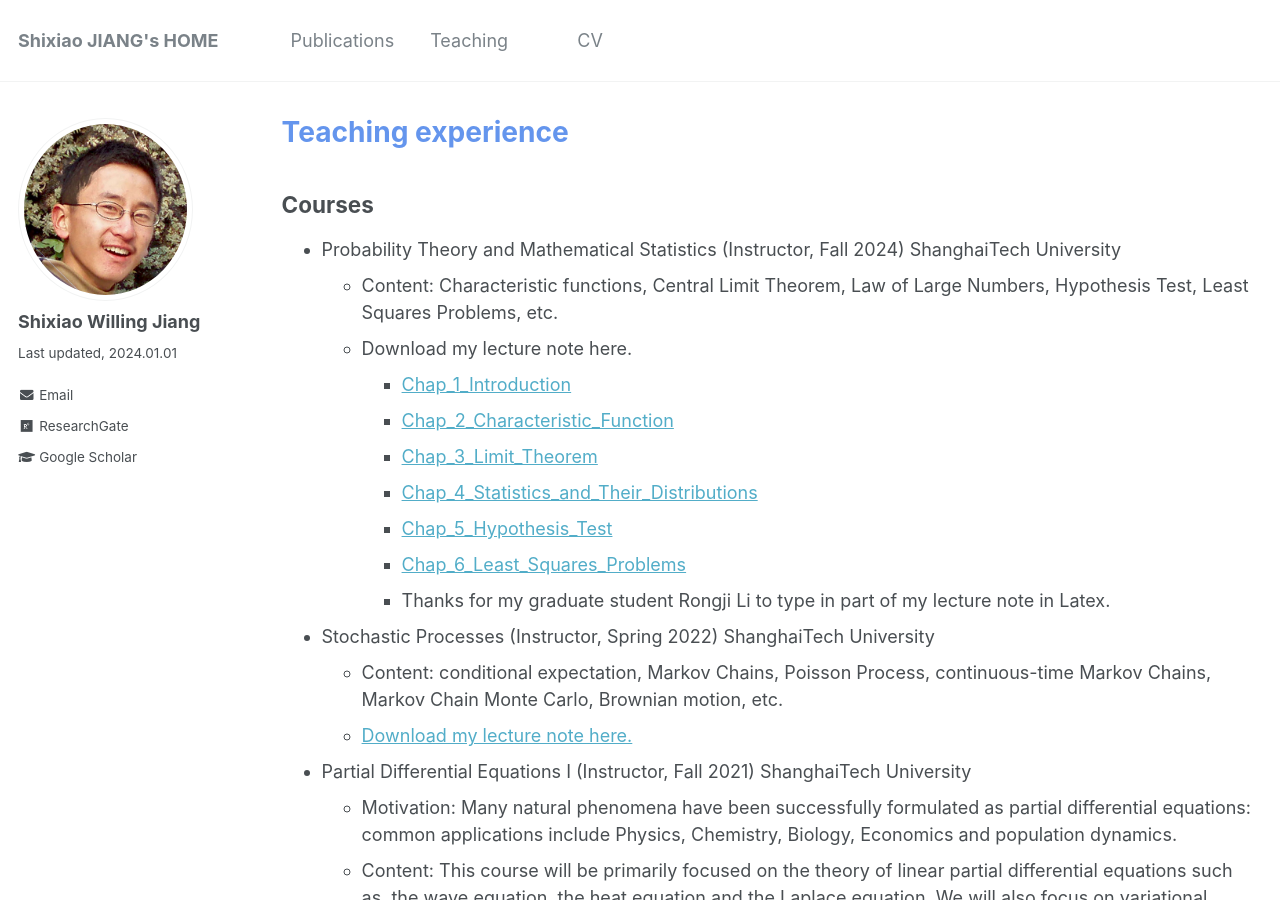
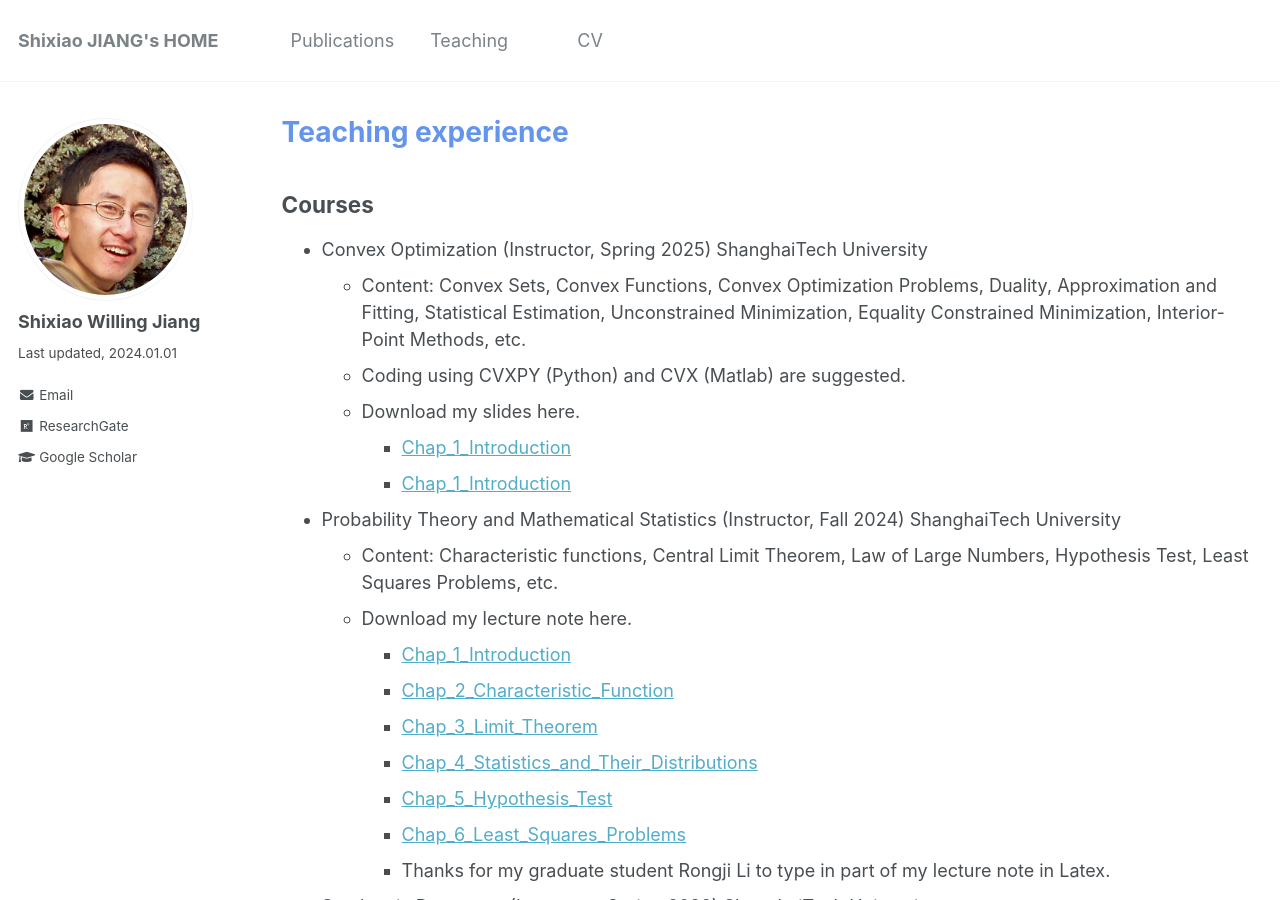
Before and after one commit to willingjiang/willingjiang.github.io, a Jekyll site: the page built from _pages/teachings.md, in a window 1280 px wide and 900 px high. Built offline with Jekyll 4.4.1, drawn with Linux system fonts in a browser that asks for light colours.

Commit message:
Update teachings.md

```diff
--- a/_pages/teachings.md
+++ b/_pages/teachings.md
@@ -8,6 +8,13 @@ author_profile: true
 {% include base_path %}
 
 ## Courses
+
+* Convex Optimization (Instructor, Spring 2025) ShanghaiTech University
+  * Content: Convex Sets, Convex Functions, Convex Optimization Problems, Duality, Approximation and Fitting, Statistical Estimation, Unconstrained Minimization, Equality Constrained Minimization, Interior-Point Methods, etc.
+  * Coding using CVXPY (Python) and CVX (Matlab) are suggested.
+  * Download my slides here.
+    * [Chap_1_Introduction](http://willingjiang.github.io/files/Convex_Chapter01_Jiang1_pub.pdf)
+    * [Chap_1_Introduction](http://willingjiang.github.io/files/1_PDE_code_torus.zip)
 
 * Probability Theory and Mathematical Statistics (Instructor, Fall 2024) ShanghaiTech University
   * Content: Characteristic functions, Central Limit Theorem, Law of Large Numbers, Hypothesis Test, Least Squares Problems, etc.
```
